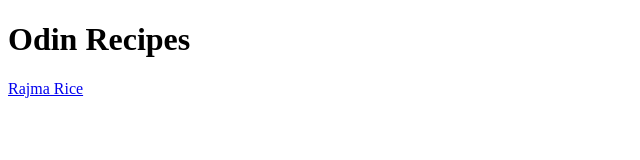
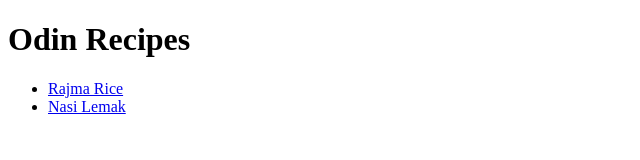
Before and after one commit to hkcs1147/odin-recipies, a plain HTML site: page index.html in a window 1280 px wide. Shown: the whole page, without its empty margins (0-640 px from the left). Drawn offline with Linux system fonts and the light colour scheme.

Commit message:
Updated the Homepage
A new recipie was added, Nasi Lemak.

```diff
--- a/index.html
+++ b/index.html
@@ -7,7 +7,11 @@
 <body>
     <h1> Odin Recipes </h1>
 
-    <a href="recipes/rajma.html">Rajma Rice</a>
+    <ul>
+        <li><a href="recipes/rajma.html">Rajma Rice</a></li>
+        <li><a href="recipes/nasi-lemak.html">Nasi Lemak</a></li>
+    </ul>
+
 
 </body>
 </html>
```
